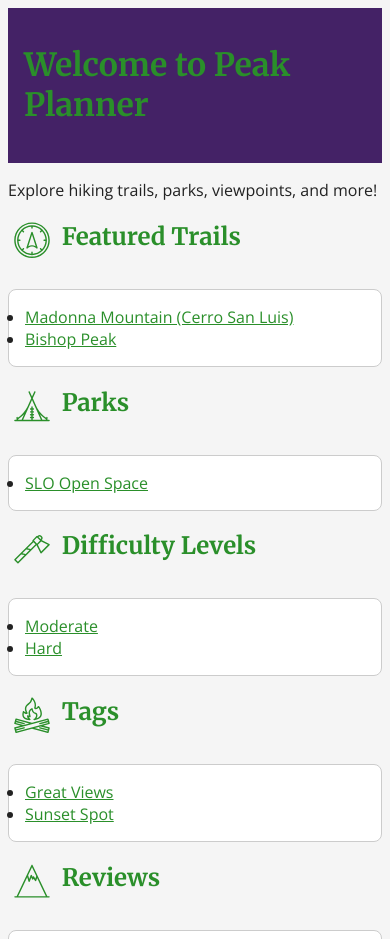
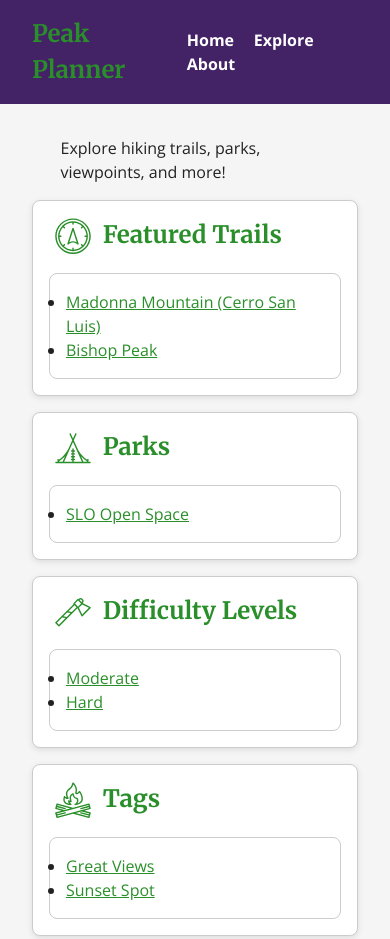
Before and after one commit to jhueyy/peak-planner, a website: page packages/proto/public/index.html in a window 390 px wide. Shown: the top 939 px of the page. Drawn offline with nearby package versions, Linux system fonts and the light colour scheme.

Commit message:
lab 5 complete!
added responsive design and navigation skeleton

```diff
--- a/packages/proto/public/index.html
+++ b/packages/proto/public/index.html
@@ -9,29 +9,39 @@
   <link rel="preconnect" href="https://fonts.gstatic.com" crossorigin />
   <link href="https://fonts.googleapis.com/css2?family=Merriweather:wght@700&family=Open+Sans:ital,wght@0,400;0,700;1,400&display=swap" rel="stylesheet" />
 
+  <link rel="stylesheet" href="/styles/reset.css" />
   <link rel="stylesheet" href="/styles/tokens.css" />
   <link rel="stylesheet" href="/styles/page.css" />
 </head>
 <body>
-  <header>
-    <h1>Welcome to Peak Planner</h1>
-  </header>
+<header class="site-header">
+  <div class="branding">
+    <h1>Peak Planner</h1>
+  </div>
+  <nav class="main-nav">
+    <a href="#">Home</a>
+    <a href="#">Explore</a>
+    <a href="#">About</a>
+  </nav>
+</header>
 
-  <main>
-    <p>Explore hiking trails, parks, viewpoints, and more!</p>
+<main class="page-grid">
+  <p>Explore hiking trails, parks, viewpoints, and more!</p>
 
+  <section class="feature">
     <h2>
       <svg class="icon">
         <use href="#icon-compass" />
       </svg>
       Featured Trails
     </h2>
-
     <ul>
       <li><a href="trails/madonna.html">Madonna Mountain (Cerro San Luis)</a></li>
       <li><a href="trails/bishop.html">Bishop Peak</a></li>
     </ul>
+  </section>
 
+  <section class="feature">
     <h2>
       <svg class="icon">
         <use href="#icon-trail" />
@@ -41,45 +51,51 @@
     <ul>
       <li><a href="parks/slo-open-space.html">SLO Open Space</a></li>
     </ul>
+  </section>
 
+  <section class="feature">
     <h2>
       <svg class="icon">
         <use href="#icon-pickaxe" />
       </svg>
       Difficulty Levels
     </h2>
-
     <ul>
       <li><a href="difficulty/moderate.html">Moderate</a></li>
       <li><a href="difficulty/hard.html">Hard</a></li>
     </ul>
+  </section>
 
+  <section class="feature">
     <h2>
       <svg class="icon">
         <use href="#icon-bonfire" />
       </svg>
       Tags
     </h2>
-
     <ul>
       <li><a href="tags/view.html">Great Views</a></li>
       <li><a href="tags/sunset.html">Sunset Spot</a></li>
     </ul>
+  </section>
 
+  <section class="feature">
     <h2>
       <svg class="icon">
         <use href="#icon-mountain" />
       </svg>
       Reviews
     </h2>
-
     <ul>
       <li><a href="reviews/madonna-review.html">“Great city views from Madonna!”</a></li>
       <li><a href="reviews/bishop-review.html">“Challenging hike with a rewarding summit.”</a></li>
     </ul>
-  </main>
+  </section>
+</main>
 
-  <script>
+
+
+<script>
     fetch("icons/hiking.svg")
             .then(res => res.text())
             .then((svg) => {
--- a/packages/proto/public/styles/page.css
+++ b/packages/proto/public/styles/page.css
@@ -36,3 +36,64 @@ svg.icon {
   vertical-align: top;
   fill: currentColor;
 }
+
+.site-header {
+  display: flex;
+  justify-content: space-between;
+  align-items: center;
+  padding: 1rem 2rem;
+  background-color: var(--color-background-header);
+  color: var(--color-text-header);
+}
+
+.branding h1 {
+  font-size: 1.5rem;
+  font-family: var(--font-display);
+}
+
+.main-nav a {
+  margin-left: 1rem;
+  color: var(--color-text-header);
+  text-decoration: none;
+  font-family: var(--font-body);
+  font-weight: bold;
+}
+
+
+.page-grid {
+  display: grid;
+  grid-template-columns: repeat(12, 1fr);
+  gap: 1rem;
+  padding: 2rem;
+}
+
+
+.page-grid > p {
+  grid-column: 2 / span 10;
+}
+
+.feature {
+  grid-column: span 6;
+  background-color: var(--color-box-background);
+  border: 1px solid var(--color-border);
+  border-radius: 8px;
+  padding: 1rem;
+  box-shadow: 0 2px 6px rgba(0, 0, 0, 0.1);
+  display: flex;
+  flex-direction: column;
+  gap: 0.5rem;
+}
+
+
+@media (min-width: 800px) {
+  .feature {
+    grid-column: span 6;
+  }
+}
+
+
+@media (max-width: 799px) {
+  .feature {
+    grid-column: span 12;
+  }
+}
--- /dev/null
+++ b/packages/proto/public/styles/reset.css
@@ -0,0 +1,10 @@
+* {
+    margin: 0;
+    box-sizing: border-box;
+}
+body {
+    line-height: 1.5;
+}
+img {
+    max-width: 100%;
+}
```
